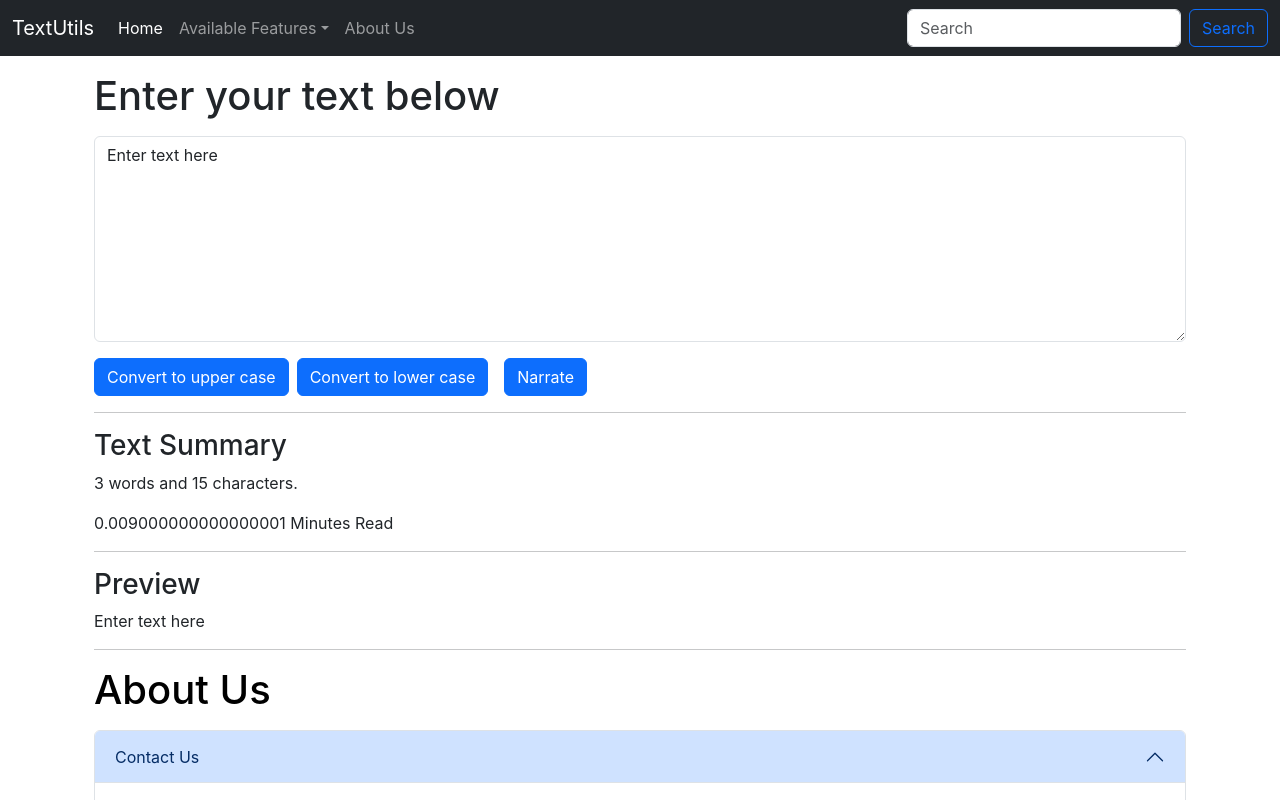
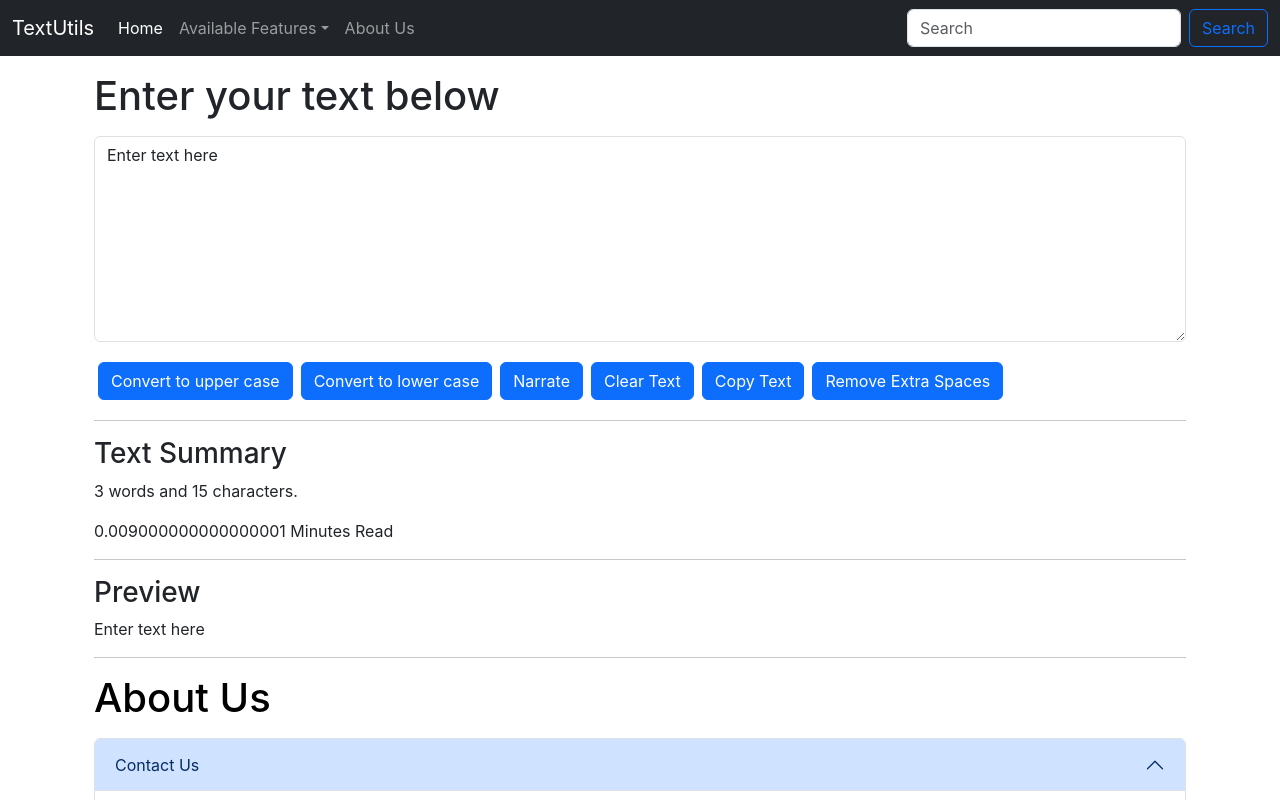
Before and after one commit to jaismeenMehra/TextUtils, a React (Create React App) app: page / in a window 1280 px wide. Shown: the top 800 px of the page. Built offline with nearby package versions, Linux system fonts and the light colour scheme.

Commit message:
added more features

```diff
--- a/src/Components/TextForm.js
+++ b/src/Components/TextForm.js
@@ -11,10 +11,28 @@ export default function TextForm(props) {
   };
 
 
-  const narrate = () => {
+  const handleNarrate = () => {
     let msg = new SpeechSynthesisUtterance();
     msg.text = text;
     window.speechSynthesis.speak(msg);
+  }
+
+
+  const handleClear=()=>{
+    setText("");
+  }
+
+  const handleCopy =()=>{
+    let text = document.getElementById("myBox");
+    text.select();
+    navigator.clipboard.writeText(text.value);
+  }
+
+
+  const handleExtraSpaces=()=>{
+    let newText = text.split(/[ ]+/);
+    setText(newText.join(" "));
+
   }
 
   const handleOnChange = (event) => {
@@ -37,17 +55,26 @@ export default function TextForm(props) {
             rows="8"
           />
         </div>
-        <button className="btn btn-primary" onClick={handleUpClick}>
+        <button className="btn btn-primary mx-1 my-1" onClick={handleUpClick}>
           Convert to upper case
         </button>
-        <button className="btn btn-primary mx-2" onClick={handlelowClick}>
+        <button className="btn btn-primary mx-1 my-1" onClick={handlelowClick}>
           Convert to lower case
         </button>
-        <button className="btn btn-primary mx-2" onClick={narrate}>
+        <button className="btn btn-primary mx-1 my-1" onClick={handleNarrate}>
           Narrate
         </button>
+        <button className="btn btn-primary mx-1 my-1" onClick={handleClear}>
+          Clear Text
+        </button>
+        <button className="btn btn-primary mx-1 my-1" onClick={handleCopy}>
+          Copy Text
+        </button>
+        <button className="btn btn-primary mx-1 my-1" onClick={handleExtraSpaces}>
+          Remove Extra Spaces
+        </button>
       </div>
-      <div className="container my-3">
+      <div className="container my-2">
         <hr />
         <h3>Text Summary</h3>
         <p>{text.split(" ").length} words and {text.length} characters.</p>
```
